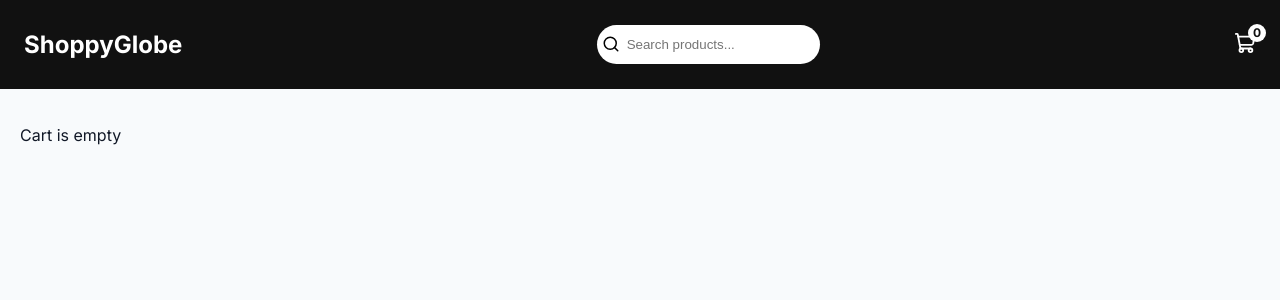
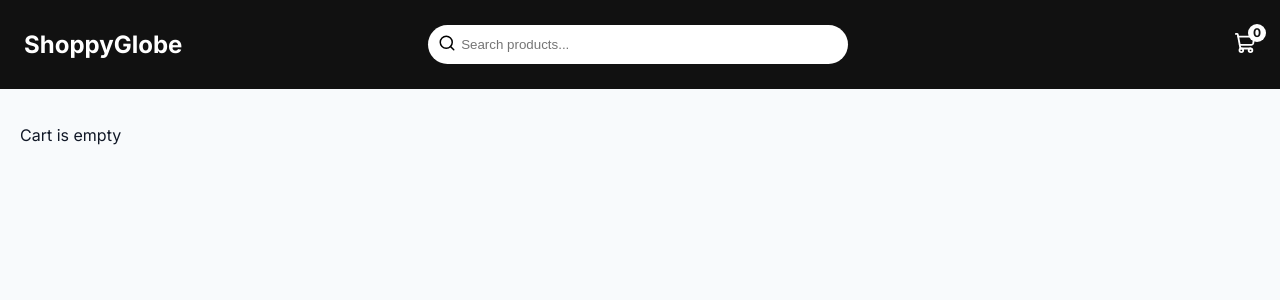
Before and after one commit to Roshu-git/ShoppyGlobe, a React (Vite) app: page /cart in a window 1280 px wide. Shown: the top 300 px of the page. Built offline with nearby package versions, Linux system fonts and the light colour scheme.

Commit message:
home page issue resolved

```diff
--- a/src/component/ProductList.jsx
+++ b/src/component/ProductList.jsx
@@ -1,23 +1,12 @@
+import { useSelector } from 'react-redux';
 import useProducts from '../hooks/useProduct';
 import ProductItem from './ProductItem';
 
 export default function ProductList() {
   const { products, loading, error } = useProducts();
 
-  if (loading) return <p>Loading...</p>;
-  if (error) return <p>Error: {error}</p>;
-
-  return (import { useSelector } from 'react-redux';
-import useProducts from '../hooks/useProduct';
-import ProductItem from './ProductItem';
-
-export default function ProductList() {
-  const { products, loading, error } = useProducts();
-
-  // Get search text from Redux
   const search = useSelector(state => state.cart.searchTerm);
 
-  // Filter products
   const filteredProducts = products.filter(product =>
     product.title.toLowerCase().includes(search.toLowerCase())
   );
@@ -26,29 +15,10 @@ export default function ProductList() {
   if (error) return <p>Error: {error}</p>;
 
   return (
-    <div
-      style={{
-        display: 'grid',
-        gridTemplateColumns: 'repeat(auto-fit, minmax(220px, 1fr))',
-        gap: '20px',
-      }}
-    >
-      {filteredProducts.map((product) => (
+    <div className="product-grid">
+      {filteredProducts.map(product => (
         <ProductItem key={product.id} product={product} />
       ))}
     </div>
   );
 }
-    <div
-      style={{
-        display: 'grid',
-        gridTemplateColumns: 'repeat(auto-fit, minmax(220px, 1fr))',
-        gap: '20px',
-      }}
-    >
-      {products.map((product) => (
-        <ProductItem key={product.id} product={product} />
-      ))}
-    </div>
-  );
-}
--- a/src/index.css
+++ b/src/index.css
@@ -101,12 +101,22 @@ button{
 }
 .ShoppyGlobe-search {
     position: relative;
+    width: 100%;
+    max-width: 560px;
+
 }
 .ShoppyGlobe-search svg{
     position: absolute;
     content: '';
-    left: 5px;
-    top: 20px;
+    left: 10px;
+    top: 19px;
+}
+
+.product-grid{
+  display:grid;
+  grid-template-columns:repeat(auto-fill, minmax(240px, 240px));
+  gap:24px;
+  justify-content:start;
 }
 
 @media(max-width:768px){
@@ -121,6 +131,7 @@ button{
 
 /* card css start */
 .card{
+    max-width: 240px;
   background:#fff;
   border-radius:16px;
   padding:16px;
@@ -190,7 +201,7 @@ button{
 .header input{
   flex:1;
   max-width:420px;
-  padding:12px 16px 12px 30px;
+  padding:12px 16px 12px 33px;
   border-radius:999px;
   border:none;
   outline:none;
@@ -472,3 +483,5 @@ button{
   }
 }
 /* checkout-page css end */
+/*  css end */
+/*  css end */
```
